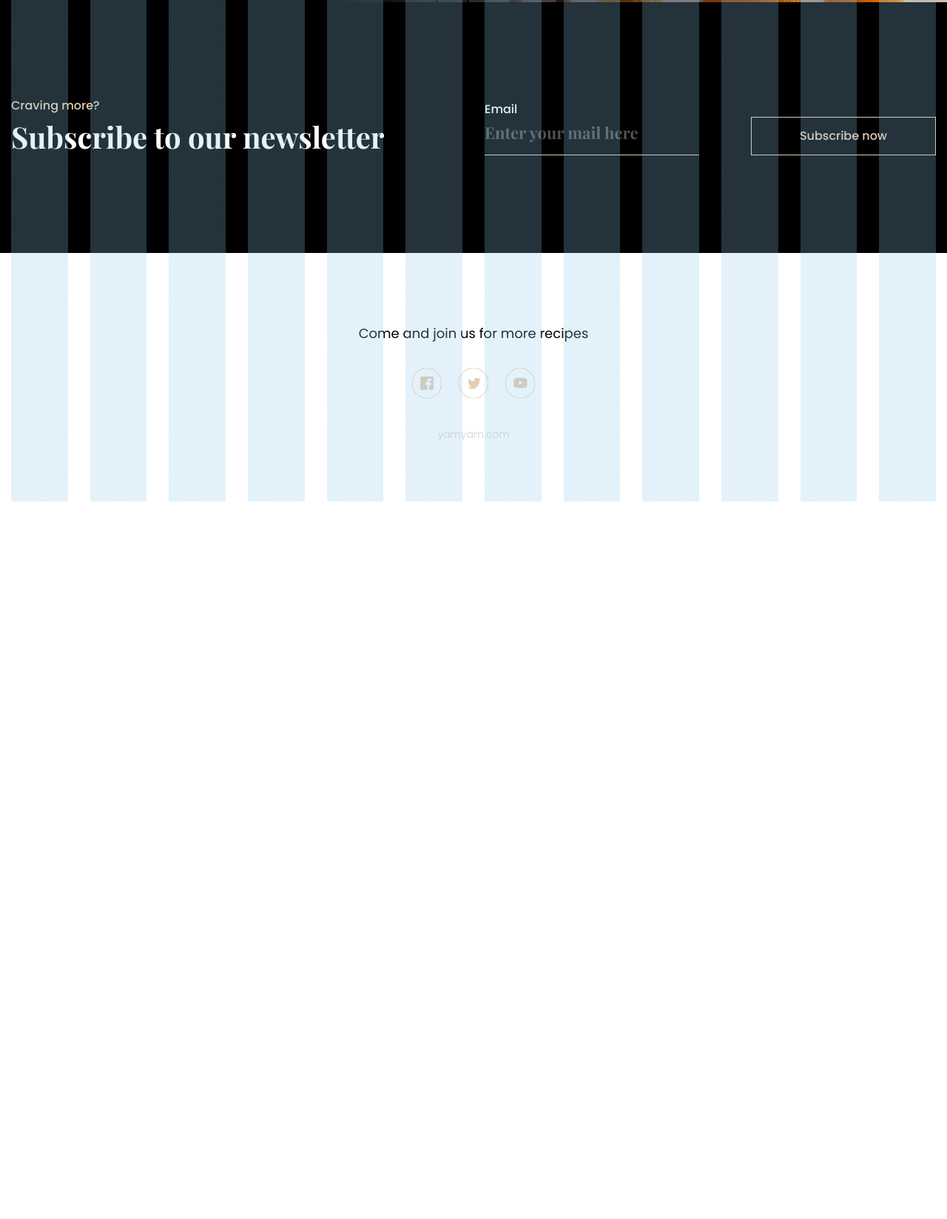
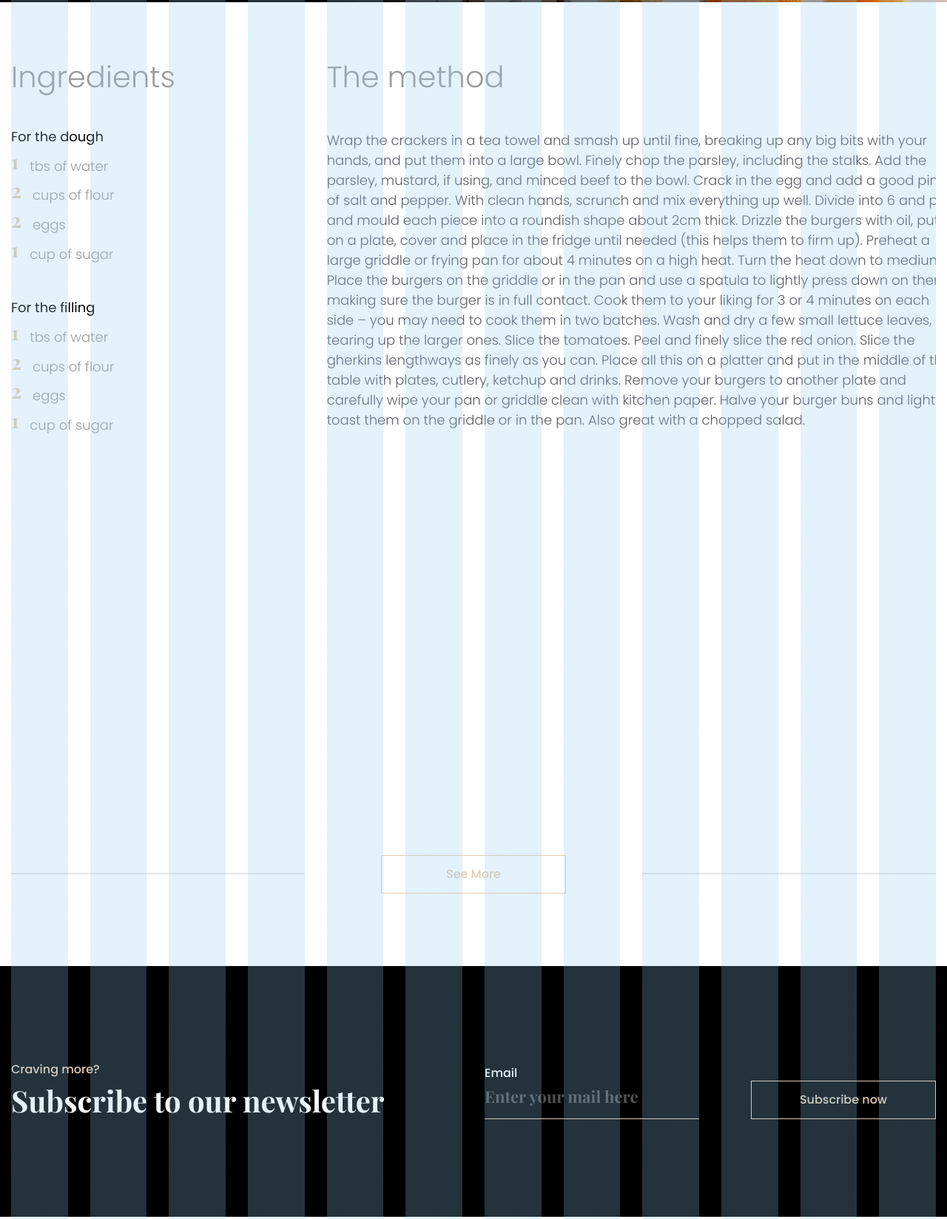
Before and after one commit to AlexanderMani/Hopverkefni1, a website: page pages/video_recipes/pumpkin_pie.html in a window 1280 px wide. Shown: the part 647-2295 px from the top of the page at 74% size. Before the commit the page ends 1325 px from the top, so only its background shows below. Drawn offline with nearby package versions, Linux system fonts and the light colour scheme; files that its build step writes are made by us from their sources; files whose address does not match are found by name.

Commit message:
Updated video recipe site with text and seemore button
Added text layout and see more button to video site

```diff
--- a/pages/video_recipes/pumpkin_pie.html
+++ b/pages/video_recipes/pumpkin_pie.html
@@ -61,6 +61,76 @@
         </div>
       </main>
     </hero>
+
+    <main>
+
+      <div class="grid">
+        <div class="row">
+          <div class="col col-4 col-s-12 offset-col-s-2">
+            <div class="ingredients-text">
+              <h2 class="ingredients-larger">Ingredients</h2>
+              <div class="content2">
+
+                <h2 class="ingredients-heading">For the dough </h2>
+                <p class="ingredients">1 tbs of water <br>
+                <p class="ingredients">2 cups of flour<br></p>
+                <p class="ingredients">2 eggs <br></p>
+                <p class="ingredients">1 cup of sugar </p><br>
+
+                <h2 class="ingredients-heading">For the filling </h2>
+                <p class="ingredients">1 tbs of water<br></p>
+                <p class="ingredients">2 cups of flour<br></p>
+                <p class="ingredients">2 eggs<br></p>
+                <p class="ingredients">1 cup of sugar<br></p>
+
+              </div>
+            </div>
+          </div>
+          <div class="col col-8 col-s-12 offset-col-s-2">
+            <div class="recipe-text">
+              <h2 class="ingredients-larger"> The method </h2>
+              <div class="content">
+                <p> Wrap the crackers in a tea towel and smash up until fine, breaking up any big bits with your hands, and put them into a large bowl.
+                  Finely chop the parsley, including the stalks. Add the parsley, mustard, if using, and minced beef to the bowl. Crack in the egg and add a good pinch of salt and pepper.
+                  With clean hands, scrunch and mix everything up well. Divide into 6 and pat and mould each piece into a roundish shape about 2cm thick. Drizzle the burgers with oil, put on a plate, cover and place in the fridge until needed (this helps them to firm up).
+
+                  Preheat a large griddle or frying pan for about 4 minutes on a high heat. Turn the heat down to medium.
+                  Place the burgers on the griddle or in the pan and use a spatula to lightly press down on them, making sure the burger is in full contact. Cook them to your liking for 3 or 4 minutes on each side – you may need to cook them in two batches.
+
+                  Wash and dry a few small lettuce leaves, tearing up the larger ones. Slice the tomatoes. Peel and finely slice the red onion. Slice the gherkins lengthways as finely as you can. Place all this on a platter and put in the middle of the table with plates, cutlery, ketchup and drinks.
+                  Remove your burgers to another plate and carefully wipe your pan or griddle clean with kitchen paper.
+                  Halve your burger buns and lightly toast them on the griddle or in the pan. Also great with a chopped salad.
+                </p>
+              </div>
+            </div>
+          </div>
+
+        </div>
+      </div>
+  </main>
+
+
+    <main>
+      <div class="grid">
+        <div class="row">
+          <div class=" col col-4 col-s-0">
+            <div class="line-hr">
+              <hr />
+            </div>
+          </div>
+            <div class="seemore-button col col-4 col-s-0">
+              <button class="sub-button">
+                <a class="takki" href="">See More</a></button>
+            </div>
+            <div class=" col col-4 col-s-0">
+              <div class="line-hr">
+                <hr />
+              </div>
+            </div>
+        </div>
+    </div>
+  </main>
+
     <footer>
       <div class="newsletterbox padding">
         <div class="nl grid">
```
